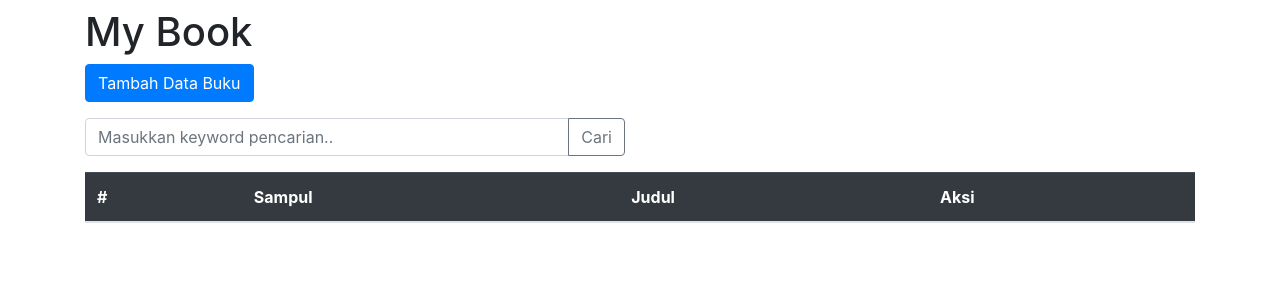
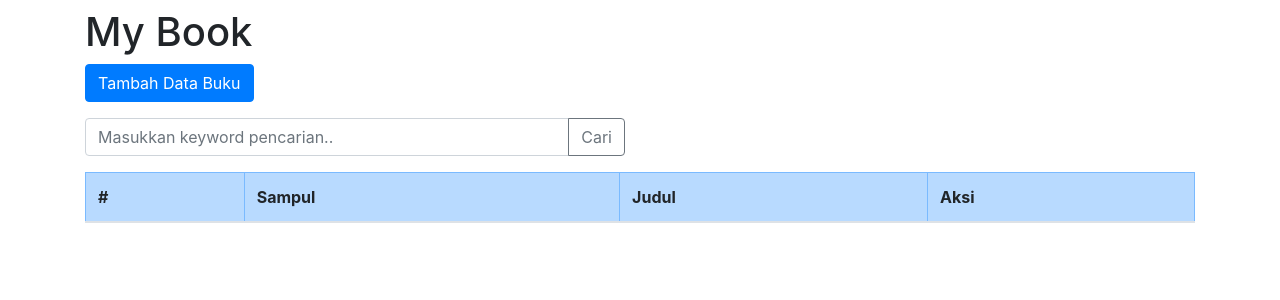
Before and after one commit to fadlisabda/WebsitePribadi, a CodeIgniter 4 app: template app/Views/buku/index.php in a window 1280 px wide. Shown: the part 56-356 px from the top of the page. Run offline with PHP 8.4 and a stand-in for CodeIgniter, Linux system fonts and the light colour scheme; the template is opened without the code that fills it, so the values that code supplies are empty; some libraries are stand-ins or nearby versions.

```diff
--- a/app/Views/buku/index.php
+++ b/app/Views/buku/index.php
@@ -7,7 +7,7 @@
             <a href="/buku/create" class="btn btn-primary mb-3">Tambah Data Buku</a>
             <form action="" method="get">
                 <div class="input-group mb-3">
-                    <input type="text" class="form-control" placeholder="Masukkan keyword pencarian.." name="keyword">
+                    <input type="text" class="form-control" placeholder="Masukkan keyword pencarian.." name="keyword" autocomplete="off">
                     <div class="input-group-append">
                         <button class="btn btn-outline-secondary" type="submit">Cari</button>
                     </div>
@@ -22,8 +22,8 @@
                     <?= session()->getFlashdata('pesan'); ?>
                 </div>
             <?php endif; ?>
-            <table class="table">
-                <thead class="table-dark">
+            <table class="table table-bordered">
+                <thead class="table-primary">
                     <tr>
                         <th scope="col">#</th>
                         <th scope="col">Sampul</th>
```
